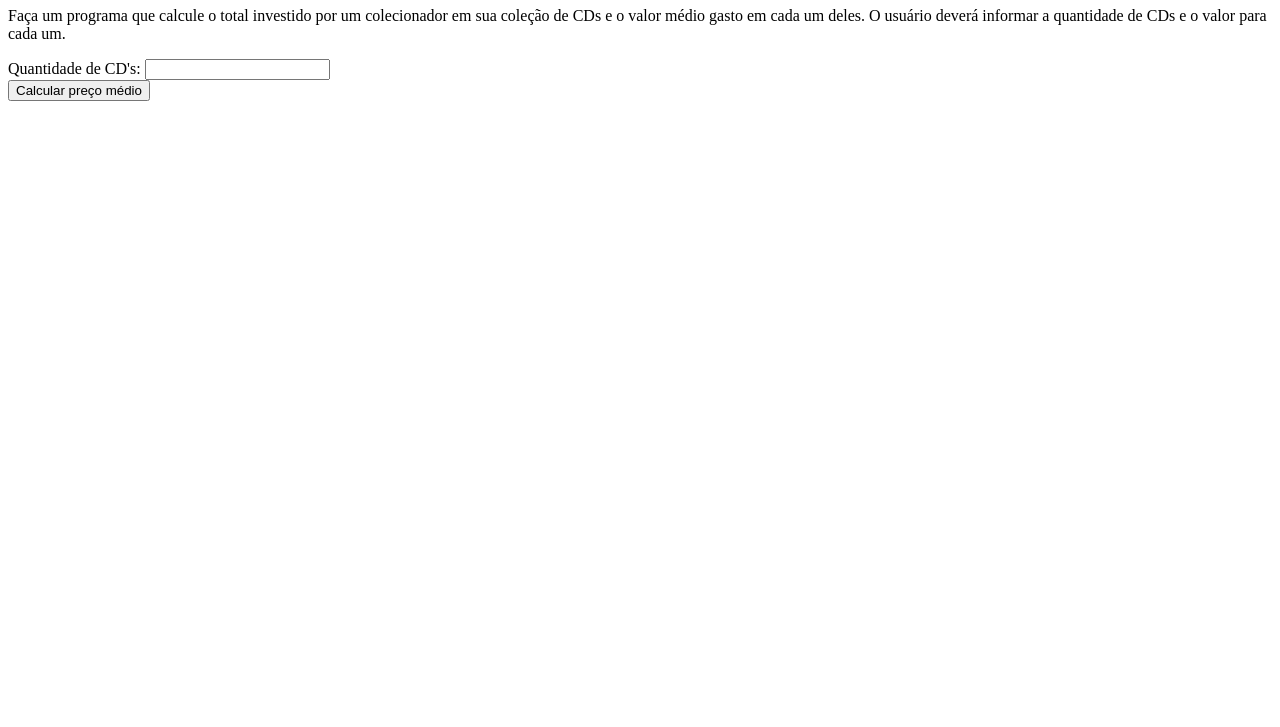
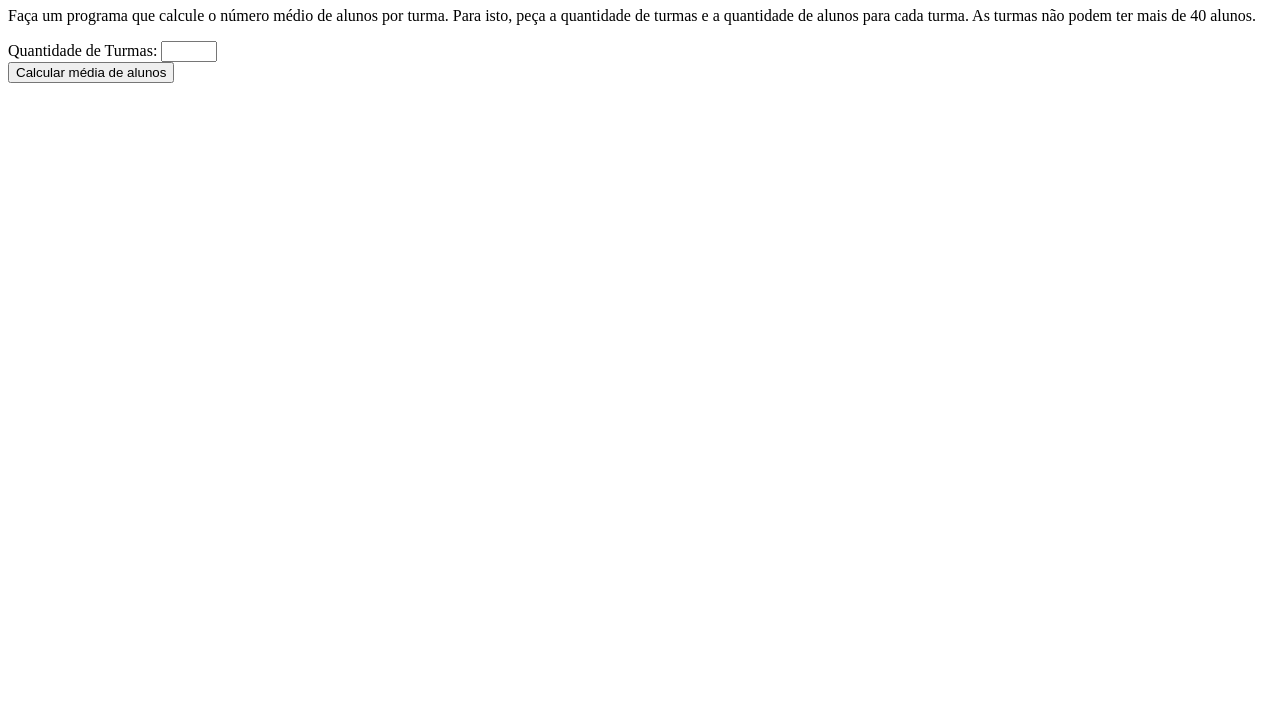
Before and after one commit to karinaharumi/lista-exercicios, a plain HTML site: page index.html in a window 1280 px wide. Shown: the part 73-800 px from the top of the page. Drawn offline with Linux system fonts and the light colour scheme.

Commit message:
Add files via upload

```diff
--- /dev/null
+++ b/024.js
@@ -0,0 +1,9 @@
+function CriarTurmas(){
+    let quantidadeTurmas = parseFloat(document.querySelector("#turmas").value);
+
+    document.querySelector("#campos").innerHTML = "";
+    for (let i = 1; i <= quantidadeTurmas; i++) {
+        document.querySelector("#campos").innerHTML += "Quantidade de alunos da turma" + i + "<input type='number' id='turma'+ i +" + "'<br>";
+
+    }
+}
--- a/index.html
+++ b/index.html
@@ -4,23 +4,21 @@
     <meta charset="UTF-8">
     <meta http-equiv="X-UA-Compatible" content="IE=edge">
     <meta name="viewport" content="width=device-width, initial-scale=1.0">
-    <title>Atividade 025</title>
+    <title>Atividade 024</title>
 </head>
 <body>
-    <h1>Coleção de CD's</h1>
+    <h1>Média de alunos</h1>
     <p>
-        Faça um programa que calcule o total investido por um colecionador em sua coleção de CDs e o valor médio gasto em cada um deles. O usuário
-        deverá informar a quantidade de CDs e o valor para cada um.
+        Faça um programa que calcule o número médio de alunos por turma. Para isto, peça a quantidade de turmas e a quantidade de alunos para cada turma.
+        As turmas não podem ter mais de 40 alunos.
     </p>
-
     <form>
-        Quantidade de CD's: <input type="number" id="quantidadeCd" min="1" onchange="CriarCampos();"><br>
-        <button type="button" onclick="CalcularPrecoMedio();">Calcular preço médio</button>
+        Quantidade de Turmas: <input type="number" id="turmas" min="1" max="40" onchange="CriarTurmas();"><br>
+        <button type="button" onclick="CalcularMediaAlunos();">Calcular média de alunos</button>
 
         <div id="campos"></div>
     </form>
     <div id="resposta"></div>
-    <script src="025.js"></script>
-
+    <script src="024.js"></script>
 </body>
 </html>
```
